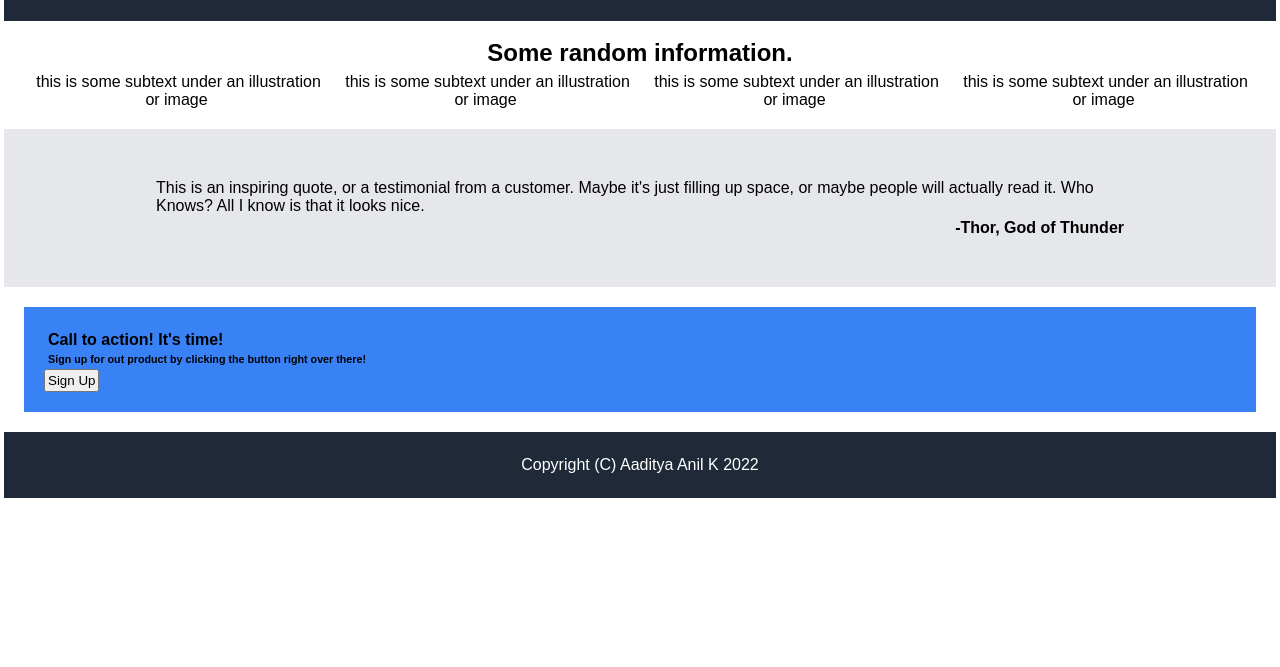
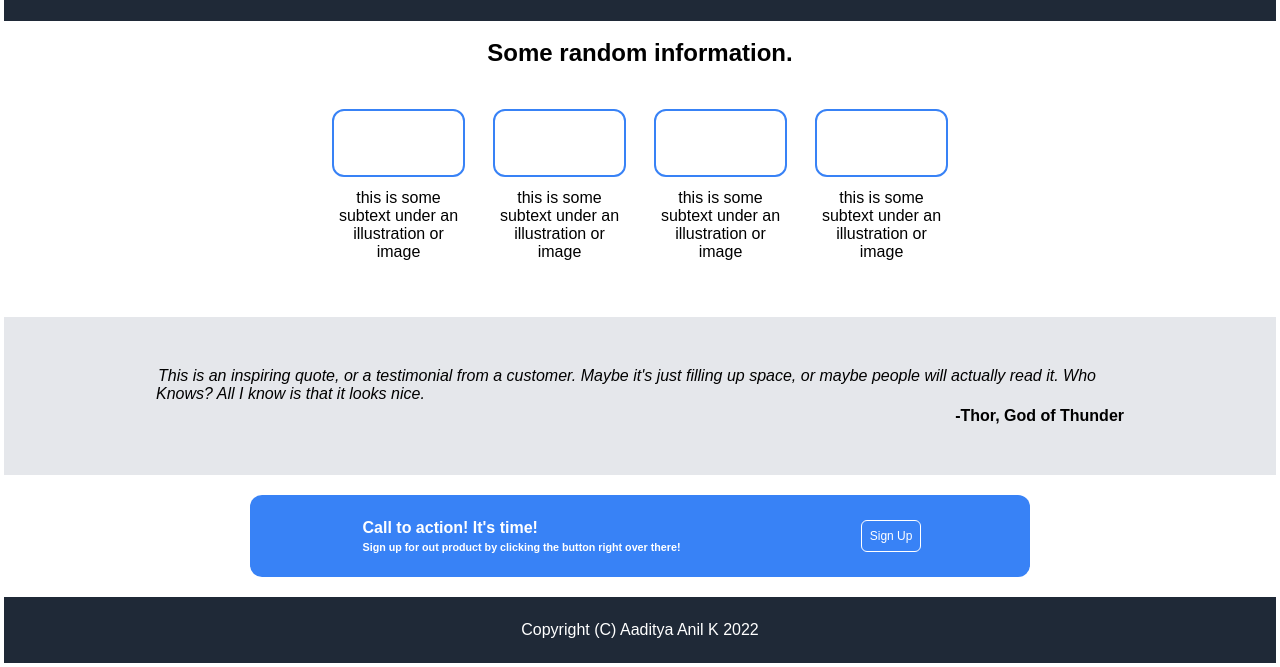
Before and after one commit to aaditya-anil/FirstWebsite, a plain HTML site: page index.html in a window 1280 px wide. Shown: the part 196-863 px from the top of the page. Before the commit the page ends 800 px from the top, so only its background shows below. Drawn offline with Linux system fonts and the light colour scheme.

Commit message:
CSS Changes, Website v1.2

```diff
--- a/index.html
+++ b/index.html
@@ -8,6 +8,7 @@
     <title>First Website: Landing Page</title>
 </head>
 <body>
+    <section class="header">
     <div class="Header">
         <h3>Header Logo</h3>
         <ul>
@@ -16,7 +17,7 @@
             <li>header link three</li>
         </ul>
     </div>
-
+    </section>
     <div class="WebsiteInfo">
         <div class="Web-left">
             <h2>This website is awesome</h2>
@@ -30,15 +31,15 @@
     <div class="RandomInfo">
         <h2>Some random information.</h2>
         <div class="Blocks">
-            <div class="block"><img src="##" alt="">this is some subtext under an illustration or image</div>
-            <div class="block"><img src="##" alt="">this is some subtext under an illustration or image</div>
-            <div class="block"><img src="##" alt="">this is some subtext under an illustration or image</div>
-            <div class="block"><img src="##" alt="">this is some subtext under an illustration or image</div>
+            <div class="block"><div class="boxdiv"></div>this is some subtext under an illustration or image</div>
+            <div class="block"><div class="boxdiv"></div>this is some subtext under an illustration or image</div>
+            <div class="block"><div class="boxdiv"></div>this is some subtext under an illustration or image</div>
+            <div class="block"><div class="boxdiv"></div>this is some subtext under an illustration or image</div>
         </div>
     </div>
 
     <div class="Testimonial">
-        <p>This is an inspiring quote, or a testimonial from a customer. Maybe it's just filling up space, or maybe people will actually read it. Who Knows? All I know is that it looks nice.</p>
+        <p><em>This is an inspiring quote, or a testimonial from a customer. Maybe it's just filling up space, or maybe people will actually read it. Who Knows? All I know is that it looks nice.</em></p>
         <h4 class="Thor">-Thor, God of Thunder</h4>
     </div>
 
--- a/main.css
+++ b/main.css
@@ -1,7 +1,7 @@
 *{
     margin: auto;
     padding: 2px;
-    font-family: Arial, Helvetica, sans-serif
+    font-family: Arial, Helvetica, sans-serif;
 }
 
 
@@ -16,6 +16,13 @@ ul{
 .Header, .WebsiteInfo, .Footer{
     background-color: #1f2937;
     color: white;
+
+}
+
+
+.Blocks{
+    width: 50%;
+    margin: 36px auto 36px auto;
 
 }
 
@@ -56,12 +63,18 @@ ul{
 
 .Blocks{
     display: flex;
+    gap: 24px;
 }
 
 .Testimonial{
     padding: 48px;
     padding-left: 150px;
     padding-right: 150px;
+}
+
+.Testimonial p{
+    font-size: 16px;
+    font-weight: 400;
 }
 
 .Thor{
@@ -79,6 +92,9 @@ ul{
 .Callbox{
     padding: 20px;
     background-color: #3882F6;
+    max-width: 60%;
+    border-radius: 12px;
+    color: white;
 }
 
 .Footer{
@@ -97,3 +113,43 @@ ul{
 .blocks img{
     border: #3882F6 2px;
 }
+
+.Callbox{
+    display: flex;
+    justify-content: space-around;
+}
+
+.boxdiv {
+    border: 2px solid #3882F6;
+    height: 60px;
+    border-radius: 12px;
+    margin-bottom: 12px;
+}
+
+button {
+    background-color: #3882F6;
+    border: none;
+    color: white;
+    text-align: center;
+    text-decoration: none;
+    font-size: 12px;
+    border-radius: 6px;
+}
+
+section{
+    margin: 0px;
+    padding: 0px;
+}
+
+.header{
+    background-color: #1f2937;
+}
+
+.Web-left button{
+    margin-top: 12px;
+}
+
+.Callbox button{
+    border: 1px solid white;
+    padding: 8px;
+}
```
